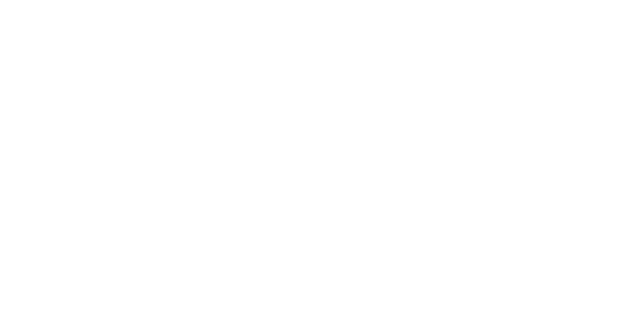
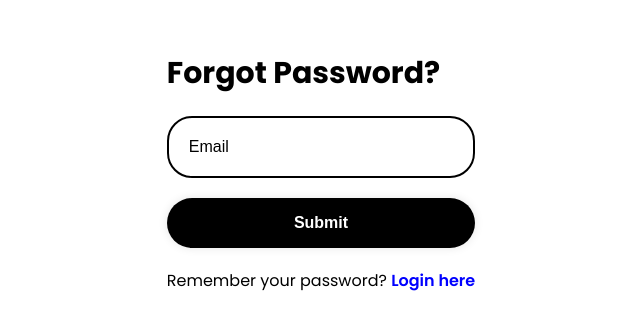
Before and after one commit to DevHub-spring/TaskManagement-Frontend, a React (Create React App) app: page /forgotpage in a window 1280 px wide. Before the commit this address had no page. Shown: the part 228-558 px from the top of the page, without its empty margins (319-959 px from the left). Built offline with nearby package versions, Linux system fonts and the light colour scheme.

Commit message:
Adding Forgot Password Page

```diff
--- a/src/App.js
+++ b/src/App.js
@@ -1,6 +1,7 @@
 import React from 'react';
 import Loginpage from './Components/Pages/LoginForm/Loginpage';
 import RegisterForm from './Components/Pages/RegisterForm/RegisterPage';
+import ForgotPage from './Components/Pages/ForgotForm/ForgotPage';
 import {BrowserRouter as Router, Route, Routes,Navigate} from 'react-router-dom';
 import './App.css';
 //import Sidebar from './Components/Layouts/Sidebar';
@@ -13,6 +14,7 @@
       <Route path="/" element={<Navigate to="/loginpage" />} /> {/* Redirect to /loginpage */}
         <Route path="/loginpage" element={<Loginpage/>} />
         <Route path="/registerpage" element={<RegisterForm/>} />
+        <Route path="/forgotpage" element={<ForgotPage/>} />
       </Routes>
     </Router>
   );
--- /dev/null
+++ b/src/Components/Pages/ForgotForm/ForgotPage.css
@@ -0,0 +1,25 @@
+h1{
+    width: 100%;
+    font-size: 30px;
+    padding: 0 0 20px;
+    color: black;
+    justify-content: center;
+    align-items: center;
+}
+
+.forgotcontainer .Forgotbtn{
+    width: 100%;
+    height: 50px;
+    border: none;
+    outline: none;
+    background: black;
+    font-size: 18px;
+    cursor: pointer;
+    border-radius: 40px;
+    box-shadow: 0 0 10px rgba(0, 0, 0, .1);
+    margin: 20px 0;
+    cursor: pointer;
+    font-size: 16px;
+    color: white;
+    font-weight: 700;
+}
--- /dev/null
+++ b/src/Components/Pages/ForgotForm/ForgotPage.js
@@ -0,0 +1,24 @@
+import React from 'react';
+import { Link } from 'react-router-dom';
+import './ForgotPage.css';
+
+export const ForgotPage = () => {
+    return (
+    <div className="forgotcontainer">
+     <div className="Forgot-Page">
+        <h1>Forgot Password?</h1>
+        <form action="forgot" method="post">
+            <div className="textbox">
+            <input type="email" placeholder="Email" name="email" required/>
+            </div>
+            <button type="submit" className="Forgotbtn">Submit</button>
+            <div className="register-link">
+            <p>Remember your password? <Link to='/LoginPage'>Login here</Link></p>
+            </div>
+            </form>
+     </div>
+     </div>
+
+    );
+  };
+  export default ForgotPage
--- a/src/Components/Pages/LoginForm/Loginpage.js
+++ b/src/Components/Pages/LoginForm/Loginpage.js
@@ -25,12 +25,13 @@
             <label>
               <input type="checkbox" name="rememberme" /> Remember me
             </label>
-            <a href="#">Forgot your password?</a>
+            <div className="forgotpage-link">
+            <p><Link to="/ForgotPage">Forgot your password?</Link></p>
+          </div>
           </div>
           <button type="submit" className="loginbtn">Login</button>
           <div className="register-link">
             <p>Don't have an account? <Link to="/RegisterPage">Register here</Link></p>
-
           </div>
         </form>
     </div>
```
